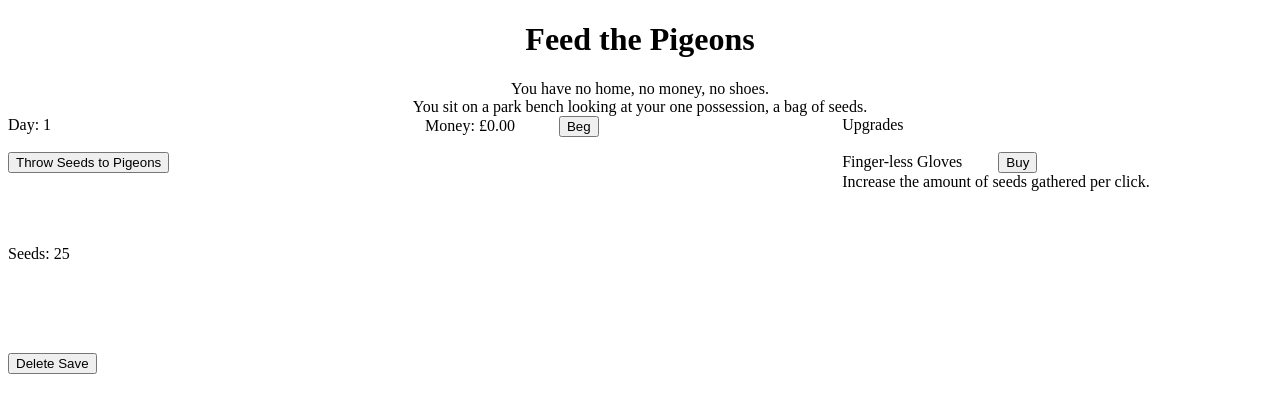
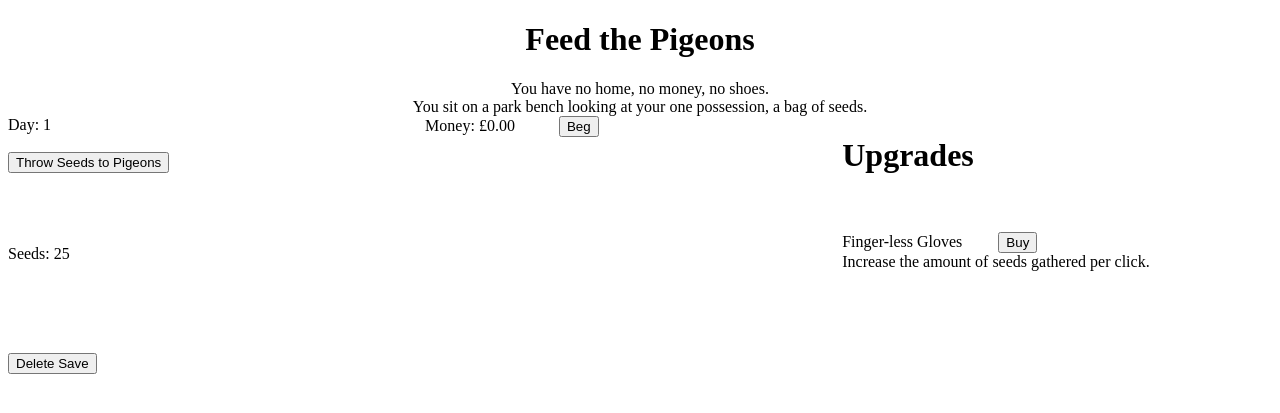
Before and after one commit to HoboZeke/hobozeke.github.io, a Jekyll site: the page incremental/index.html, which Jekyll copies as it is, in a window 1280 px wide. Shown: the top 413 px of the page. Built offline with Jekyll 4.4.1, drawn with Linux system fonts in a browser that asks for light colours.

```diff
--- a/incremental/index.html
+++ b/incremental/index.html
@@ -66,7 +66,7 @@
 
 <div id="column3">
     <body>
-     <h>Upgrades</h>
+     <h1>Upgrades</h1>
      </br></br>
      Finger-less Gloves &nbsp; &nbsp; &nbsp; &nbsp;
      <button onClick = "buyUpgrade(gloves)">Buy</button>
```
